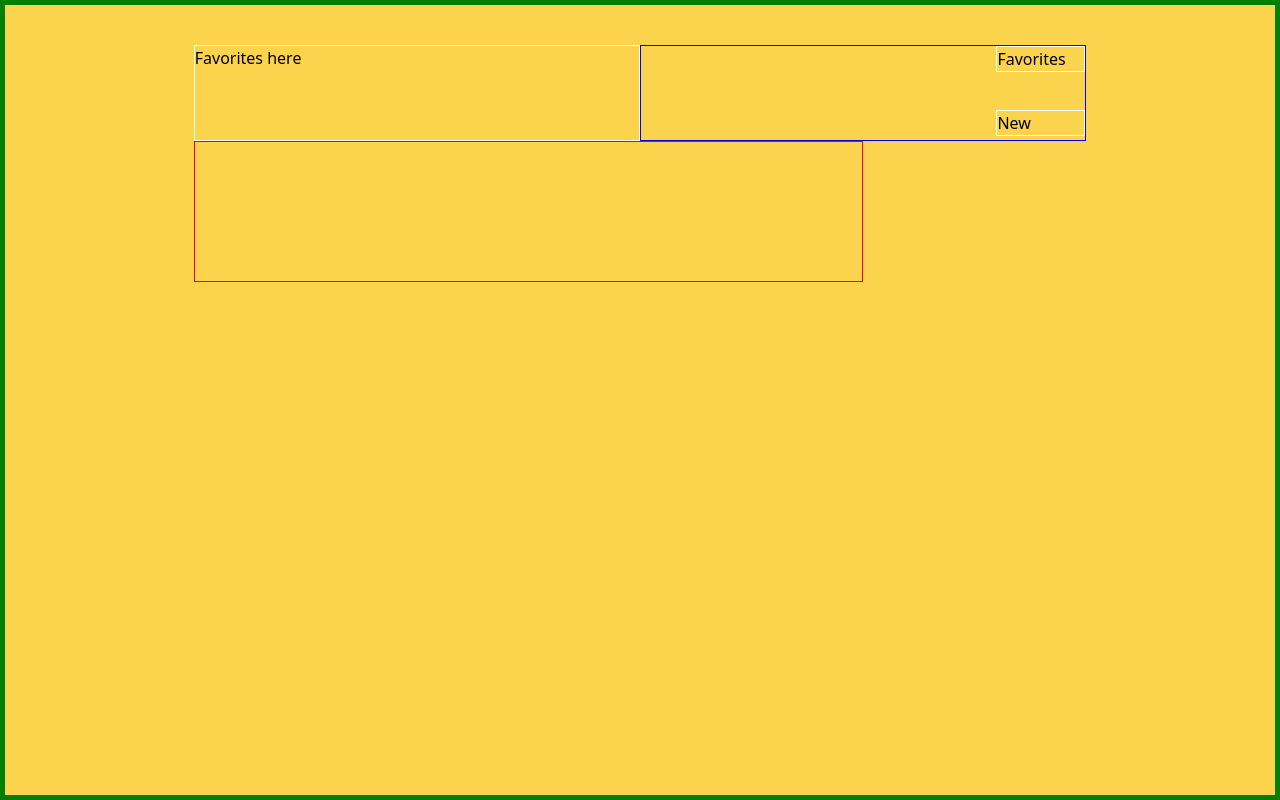
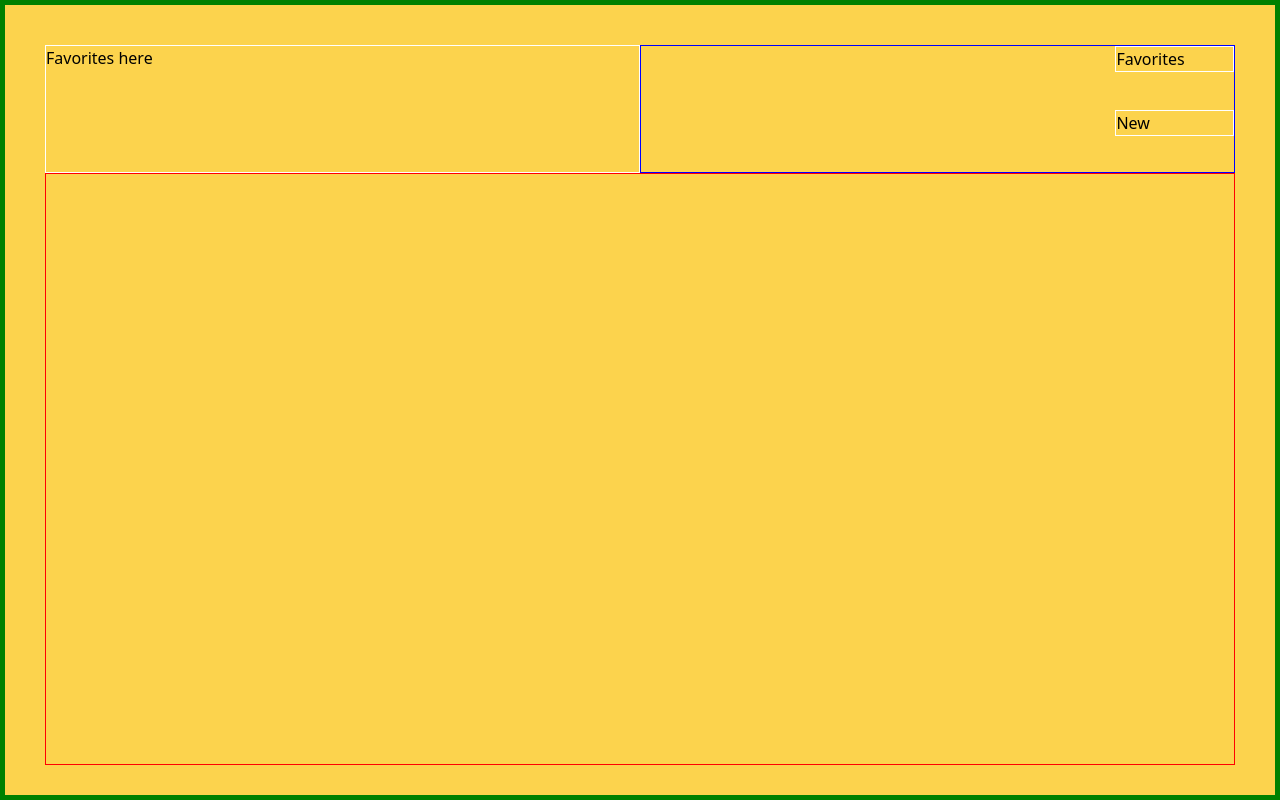
Before and after one commit to Kane13581/genesis, a Vue app: page / in a window 1280 px wide. Built offline with nearby package versions, Linux system fonts and the light colour scheme.

Commit message:
done with tailwind

```diff
--- a/src/App.vue
+++ b/src/App.vue
@@ -2,12 +2,12 @@
   <div id="nav">
     <div class="overallContainer flex justify-center min-h-screen bg-yellow-300 p-10">
 
-      <div class="navContainer sm:w-96 h-44 md:space-y-0 md:w-3/4">
+      <div class="navContainer md:relative flex-grow h-11/12 md:w-3/4">
         <div class="wrapper md:flex ">
-          <div class="inputContainer md:flex md:flex-col md:w-1/2 h-24 ">
+          <div class="inputContainer relative md:flex md:flex-col md:w-1/2 h-32 ">
             <p>Favorites here</p>
           </div>
-          <div class="topRightTab md:w-1/2 h-24 relative">
+          <div class="topRightTab md:w-1/2 h-32 relative">
             <div class="favButtonCont md:w-1/5 md:absolute">
               <button>Favorites</button>
             </div>
@@ -17,11 +17,10 @@
           </div>
         </div>
 
-        <div class="mainContainer h-4/5 md:space-y-0 md:w-3/4">
+        <div class="mainContainer h-4/6 md:h-5/6 md:w-full">
 
         </div>
       </div>
-
     </div>
   </div>
 </template>
@@ -31,9 +30,9 @@
   border: green solid 5px;
 }
 
-/*.navContainer {*/
-/* border: solid red 5px;*/
-/*}*/
+.navContainer {
+ /*border: solid red 5px;*/
+}
 
 .inputContainer {
   border: white solid 1px;
```
